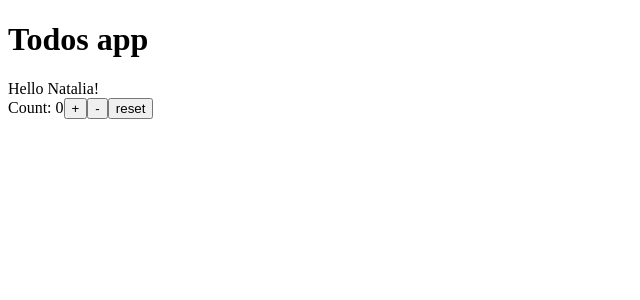
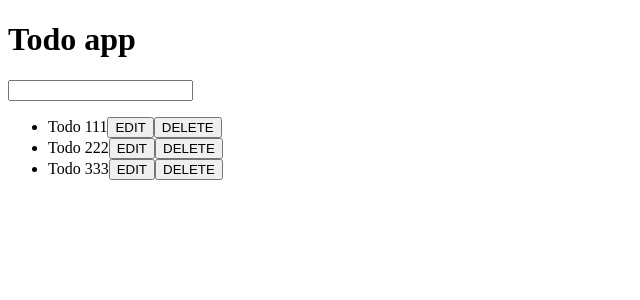
Before and after one commit to nmkedziora/react-hooks-intro, a React (Create React App) app: page / in a window 1280 px wide. Shown: the top 300 px of the page, without its empty margins (0-640 px from the left). Built offline with nearby package versions, Linux system fonts and the light colour scheme.

Commit message:
Create TodoApp

```diff
--- a/package.json
+++ b/package.json
@@ -6,7 +6,8 @@
     "axios": "^0.18.0",
     "react": "^16.8.6",
     "react-dom": "^16.8.6",
-    "react-scripts": "3.0.0"
+    "react-scripts": "3.0.0",
+    "uuid": "^3.3.2"
   },
   "scripts": {
     "start": "react-scripts start",
--- a/src/Counter.js
+++ b/src/Counter.js
@@ -16,7 +16,7 @@ function reducer(state, action) {
   }
 }
 
-export default function TodoApp() {
+function Counter() {
   const user = useContext(UserContext);
   const [state, dispatch] = useReducer(reducer, initialState);
   return (
@@ -33,3 +33,5 @@ export default function TodoApp() {
     </>
   );
 }
+
+export default Counter;
--- a/src/index.js
+++ b/src/index.js
@@ -1,21 +1,29 @@
 import React from 'react';
 import ReactDOM from 'react-dom';
+import TodoApp from './todoapp/TodoApp';
 // import App from './App';
 // import App from './AppClass';
 // import App from './Login';
 // import App from './Register';
 // import App from './News';
-import App from './Counter';
+// import App from './Counter';
 import * as serviceWorker from './serviceWorker';
+//
+// export const UserContext = React.createContext();
+// const username = 'Natalia';
+//
+// ReactDOM.render(
+//   <UserContext.Provider value={username}>
+//     <App />
+//   </UserContext.Provider>,
+//   document.getElementById('root'));
 
-export const UserContext = React.createContext();
-const username = 'Natalia';
 
+// TodoApp example
 ReactDOM.render(
-  <UserContext.Provider value={username}>
-    <App />
-  </UserContext.Provider>,
-  document.getElementById('root'));
+  <TodoApp />,
+  document.getElementById('root')
+);
 
 // If you want your app to work offline and load faster, you can change
 // unregister() to register() below. Note this comes with some pitfalls.
--- /dev/null
+++ b/src/todoapp/TodoApp.js
@@ -0,0 +1,22 @@
+import React, { useContext, useReducer } from 'react';
+import TodosContext from './context';
+import todosReducer from './reducer';
+import TodoList from './components/TodoList';
+import TodoForm from './components/TodoForm';
+
+
+function TodoApp() {
+  const initialState = useContext(TodosContext);
+  const [state, dispatch] = useReducer(todosReducer, initialState);
+  return (
+    <>
+      <h1>Todo app</h1>
+      <TodosContext.Provider value={{ state, dispatch }}>
+        <TodoForm />
+        <TodoList />
+      </TodosContext.Provider>
+    </>
+  );
+}
+
+export default TodoApp;
--- /dev/null
+++ b/src/todoapp/components/TodoForm.js
@@ -0,0 +1,35 @@
+import React, { useState, useContext, useEffect } from 'react';
+import TodosContext from '../context';
+
+export default function TodoForm() {
+  const [todo, setTodo] = useState('');
+  const { state: { current = {} }, dispatch } = useContext(TodosContext);
+
+  useEffect(() => {
+    if (current.text) {
+      setTodo(current.text);
+    } else {
+      setTodo('');
+    }
+  }, [current.id, current.text]);
+
+  const handleSubmit = event => {
+    event.preventDefault();
+
+    if (current.text) {
+      dispatch({ type: 'UPDATE_TODO', payload: todo });
+    } else {
+      dispatch({ type: 'ADD_TODO', payload: todo });
+    }
+    setTodo('');
+  };
+
+  return (
+    <form onSubmit={handleSubmit}>
+      <input
+        type="text"
+        onChange={event => setTodo(event.target.value)}
+        value={todo} />
+    </form>
+  );
+}
--- /dev/null
+++ b/src/todoapp/components/TodoList.js
@@ -0,0 +1,41 @@
+import React, { useContext } from 'react';
+import TodosContext from '../context';
+
+
+function TodoList() {
+  const { state, dispatch } = useContext(TodosContext);
+
+  const toggleTodo = todo => {
+    dispatch({ type: 'TOGGLE_TODO', payload: todo });
+  };
+  const deleteTodo = todo => {
+    dispatch({ type: 'DELETE_TODO', payload: todo });
+  };
+  const setCurrentTodo = todo => {
+    dispatch({ type: 'SET_CURRENT_TODO', payload: todo });
+  };
+
+  return (
+    <div>
+      <ul>
+        {state.todos.map(todo => {
+          const styles = { textDecoration: todo.complete ? 'line-through' : 'none' };
+
+          return (
+            <li key={todo.id}>
+              <span onDoubleClick={() => toggleTodo(todo)}
+                    style={styles}>
+                {todo.text}
+              </span>
+              <button onClick={() => setCurrentTodo(todo)}>EDIT</button>
+              <button onClick={() => deleteTodo(todo)}>DELETE</button>
+            </li>
+
+          )},
+        )}
+      </ul>
+    </div>
+  );
+}
+
+export default TodoList;
--- /dev/null
+++ b/src/todoapp/context.js
@@ -0,0 +1,12 @@
+import React from 'react';
+
+const TodosContext = React.createContext({
+  todos: [
+    { id: 1, text: 'Todo 111', complete: false },
+    { id: 2, text: 'Todo 222', complete: false },
+    { id: 3, text: 'Todo 333', complete: false },
+  ],
+  current: {},
+});
+
+export default TodosContext;
--- /dev/null
+++ b/src/todoapp/reducer.js
@@ -0,0 +1,74 @@
+import React from 'react';
+import uuidv4 from 'uuid/v4';
+
+function todosReducer(state, action) {
+  let todo;
+  let todos;
+  switch (action.type) {
+    case 'ADD_TODO':
+      if(!action.payload) {
+        return state;
+      }
+      if(state.todos.findIndex(todo => todo.text === action.payload) !== -1) {
+        return state;
+      }
+      todo = {
+        id: uuidv4(),
+        text: action.payload,
+        complete: false,
+      };
+      todos = [...state.todos, todo];
+
+      return {
+        ...state,
+        todos,
+      };
+    case 'SET_CURRENT_TODO':
+      return {
+        ...state,
+        current: action.payload,
+      };
+    case 'TOGGLE_TODO':
+      todos = state.todos.map(todo => todo.id === action.payload.id ? {
+        ...action.payload,
+        complete: !action.payload.complete,
+      } : todo);
+
+      return {
+        ...state,
+        todos,
+      };
+    case 'DELETE_TODO':
+      const isDeletedTodo = state.current.id === action.payload.id ? {} : state.current;
+      todos = state.todos.filter(todo => todo.id !== action.payload.id);
+      return {
+        ...state,
+        todos,
+        current: isDeletedTodo
+      };
+    case 'UPDATE_TODO':
+       if(!action.payload) {
+        return state;
+      }
+      if(state.todos.findIndex(todo => todo.text === action.payload) !== -1) {
+        return state;
+      }
+      todo = {...state.current, text: action.payload};
+      const index = state.todos.findIndex(todo => todo.id === state.current.id);
+      todos = [
+        ...state.todos.slice(0, index),
+        todo,
+        ...state.todos.slice(index + 1)
+      ];
+
+      return {
+        ...state,
+        todos,
+        current: {}
+      };
+    default:
+    return state;
+  }
+}
+
+export default todosReducer;
```
